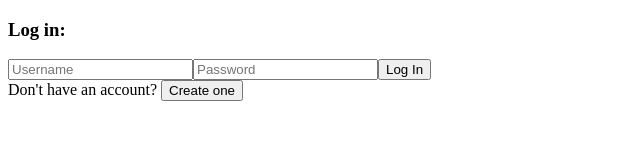
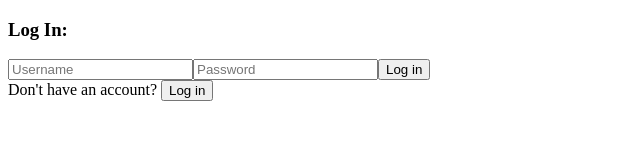
Before and after one commit to webermn15/wid-client, a React app: page / in a window 1280 px wide. Shown: the top 160 px of the page, without its empty margins (0-640 px from the left). Built offline with nearby package versions, Linux system fonts and the light colour scheme; the HTML template or start-up script is replaced by a standard one.

Commit message:
refactored login and create account forms to one reusable component, implemented prop type checking

```diff
--- a/src/Auth/CreateAccountForm.js
+++ /dev/null
@@ -1,44 +0,0 @@
-import React, { Component } from 'react';
-
-export default class CreateAccountForm extends Component {
-	constructor(props) {
-		super(props)
-
-		this.state = {
-			username: '',
-			password: ''
-		}
-	}
-
-	handleChange = (e) => {
-		this.setState({[e.target.name]: e.target.value})
-	}
-
-	submitLogin = async () => {
-		try {
-			const response = await fetch('http://localhost:8000/create', {
-				method: 'POST',
-				body: JSON.stringify(this.state),
-				headers: {
-					'Content-Type': 'application/json'
-				}
-			})
-			const json = await response.json()
-			console.log(json)
-		} catch (error) {
-			console.log(error)
-		}
-	}
-
-	render() {
-		return(
-			<div>
-				<h3>Create Account</h3>
-				<input name="username" type="text" placeholder="Username" onChange={e => this.handleChange(e)}/>
-				<input name="password" type="password" placeholder="Password" onChange={e => this.handleChange(e)}/>
-				<button onClick={() => this.submitLogin()}>Create Account</button>
-				<div>Have an account? <button onClick={() => this.props.toggle()}>Log in</button></div>
-			</div>
-		)
-	}
-}
--- a/src/Auth/LoginForm.js
+++ /dev/null
@@ -1,44 +0,0 @@
-import React, { Component } from 'react';
-
-export default class LoginForm extends Component {
-	constructor(props) {
-		super(props)
-
-		this.state = {
-			username: '',
-			password: ''
-		}
-	}
-
-	handleChange = (e) => {
-		this.setState({[e.target.name]: e.target.value})
-	}
-
-	submitLogin = async () => {
-		try {
-			const response = await fetch('http://localhost:8000/login', {
-				method: 'POST',
-				body: JSON.stringify(this.state),
-				headers: {
-					'Content-Type': 'application/json'
-				}
-			})
-			const json = await response.json()
-			console.log(json)
-		} catch (error) {
-			console.log(error)
-		}
-	}
-
-	render() {
-		return(
-			<div>
-				<h3>Log in:</h3>
-				<input name="username" type="text" placeholder="Username" onChange={e => this.handleChange(e)}/>
-				<input name="password" type="password" placeholder="Password" onChange={e => this.handleChange(e)}/>
-				<button onClick={() => this.submitLogin()}>Log In</button>
-				<div>Don't have an account? <button onClick={() => this.props.toggle()}>Create one</button></div>
-			</div>
-		)
-	}
-}
--- /dev/null
+++ b/src/Auth/UserForm.js
@@ -0,0 +1,49 @@
+import React, { Component } from 'react';
+import PropTypes from 'prop-types';
+
+export default class UserForm extends Component {
+	static propTypes = {
+		toggle: PropTypes.func.isRequired,
+		fetchURL: PropTypes.string.isRequired,
+		formTitle: PropTypes.string.isRequired,
+		buttonText: PropTypes.string.isRequired,
+		callToActionText: PropTypes.string.isRequired
+	}
+
+	state = {
+		username: '',
+		password: ''
+	}
+
+	handleChange = (e) => {
+		this.setState({[e.target.name]: e.target.value})
+	}
+
+	submitForm = async () => {
+		try {
+			const response = await fetch('http://localhost:8000/'+this.props.fetchURL, {
+				method: 'POST',
+				body: JSON.stringify(this.state),
+				headers: {
+					'Content-Type': 'application/json'
+				}
+			})
+			const json = await response.json()
+			console.log(json)
+		} catch (error) {
+			console.log(error)
+		}
+	}
+
+	render() {
+		return(
+			<div>
+				<h3>{this.props.formTitle}</h3>
+				<input name="username" type="text" placeholder="Username" onChange={e => this.handleChange(e)}/>
+				<input name="password" type="password" placeholder="Password" onChange={e => this.handleChange(e)}/>
+				<button onClick={() => this.submitForm()}>{this.props.buttonText}</button>
+				<div>{this.props.callToActionText} <button onClick={() => this.props.toggle()}>{this.props.buttonText}</button></div>
+			</div>
+		)
+	}
+}
--- a/src/Auth/index.js
+++ b/src/Auth/index.js
@@ -1,6 +1,19 @@
-import LoginForm from './LoginForm';
-import CreateAccountForm from './CreateAccountForm';
+import UserForm from './UserForm';
+
+const LoginProps = {
+	fetchURL: 'login',
+	formTitle: 'Log In:',
+	buttonText: 'Log in',
+	callToActionText: "Don't have an account?"
+}
+
+const CreateAccountProps = {
+	fetchURL: 'create',
+	formTitle: 'Create Account:',
+	buttonText: 'Create',
+	callToActionText: "Have an account?"
+}
 
 export {
-	LoginForm, CreateAccountForm
+	UserForm, LoginProps, CreateAccountProps
 }
--- a/src/app.js
+++ b/src/app.js
@@ -1,5 +1,5 @@
 import React, { Component } from 'react';
-import { LoginForm, CreateAccountForm } from './Auth';
+import { UserForm, LoginForm, CreateAccountForm, LoginProps, CreateAccountProps } from './Auth';
 
 export default class App extends Component {
 	constructor() {
@@ -15,7 +15,7 @@ export default class App extends Component {
 	}
 
 	render() {
-		const authMethod = this.state.isLoggingIn ? <LoginForm toggle={this.toggleAuthMethod}/> : <CreateAccountForm toggle={this.toggleAuthMethod}/>
+		const authMethod = <UserForm {...(this.state.isLoggingIn ? LoginProps : CreateAccountProps)} toggle={this.toggleAuthMethod}/>
 		return(
 			<div>
 				{ authMethod }
```
